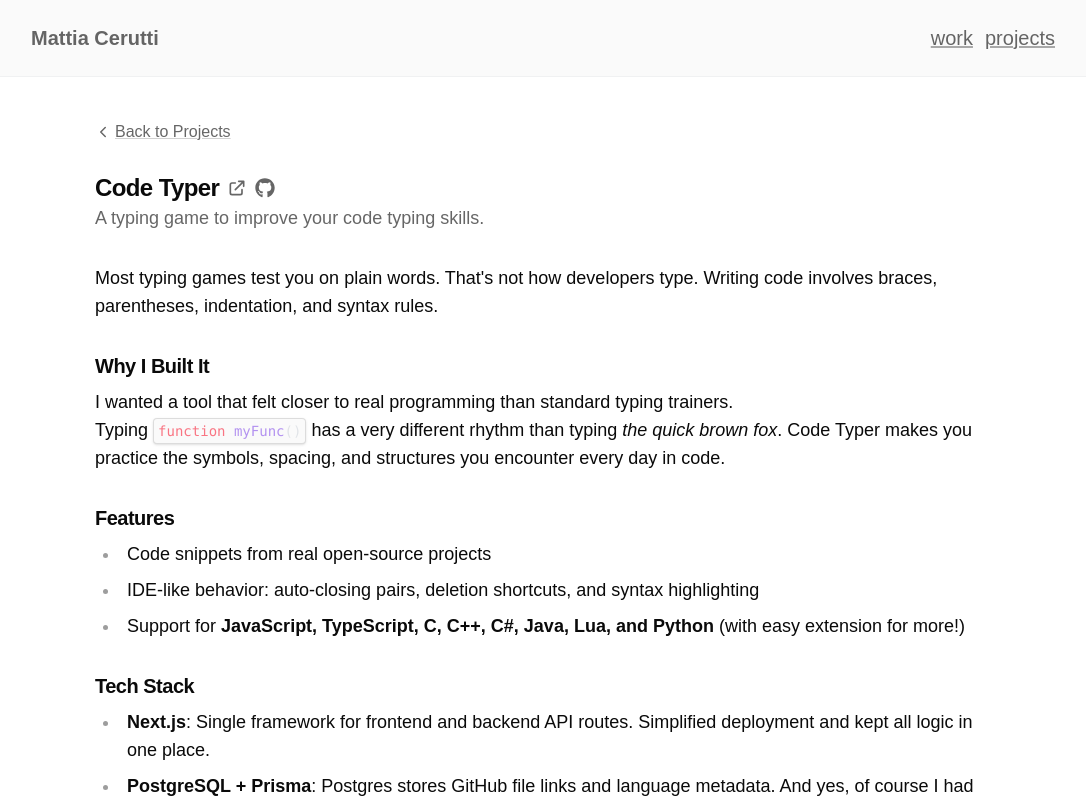
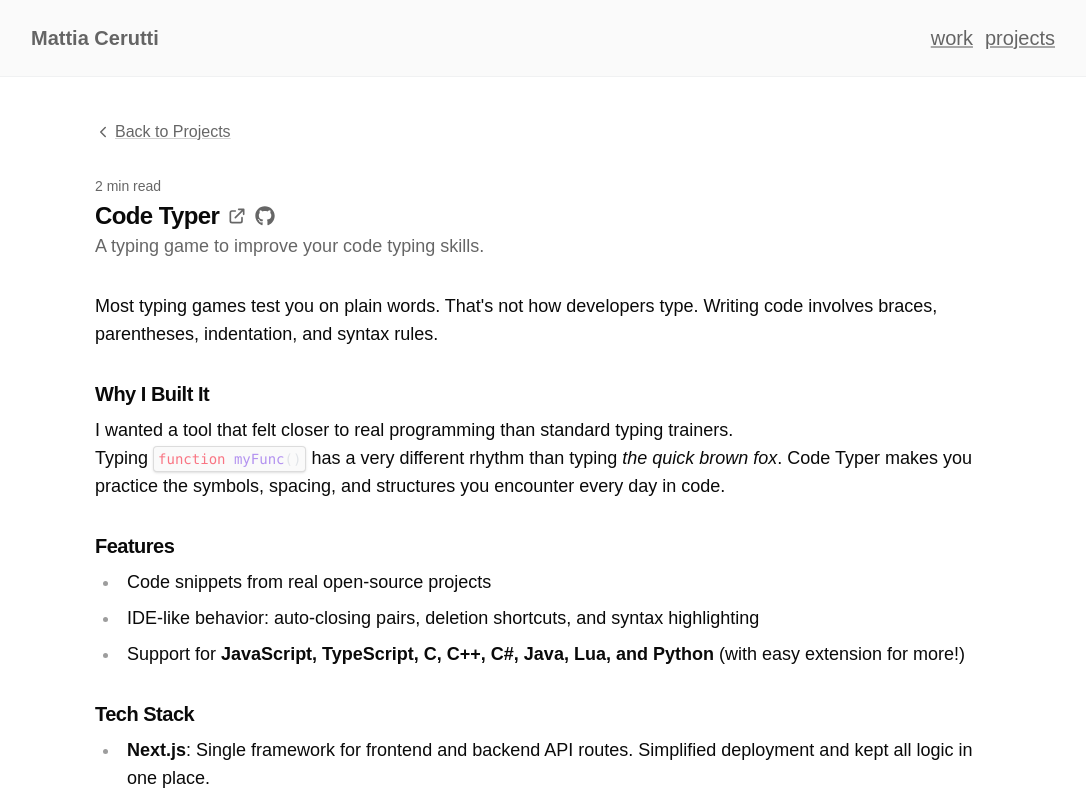
Before and after one commit to mattiacerutti/portfolio, a Next.js app: page /projects/code-typer in a window 1280 px wide. Shown: the top 800 px of the page, without its empty margins (97-1183 px from the left). Built offline with nearby package versions, Linux system fonts and the light colour scheme.

Commit message:
feat: add read time to project

```diff
--- a/src/app/(pages)/projects/(items)/code-typer/page.tsx
+++ b/src/app/(pages)/projects/(items)/code-typer/page.tsx
@@ -19,6 +19,7 @@ function Page() {
   return (
     <div className="flex flex-col gap-8">
       <VerticalReveal>
+        <P className="!text-sm text-[var(--muted-foreground)]">2 min read</P>
         <div className="flex items-center gap-2">
           <H3>Code Typer</H3>
           <Link href={link} target="_blank" className="transition-colors duration-400 text-[var(--muted-foreground)] hover:text-[var(--foreground)]">
```
